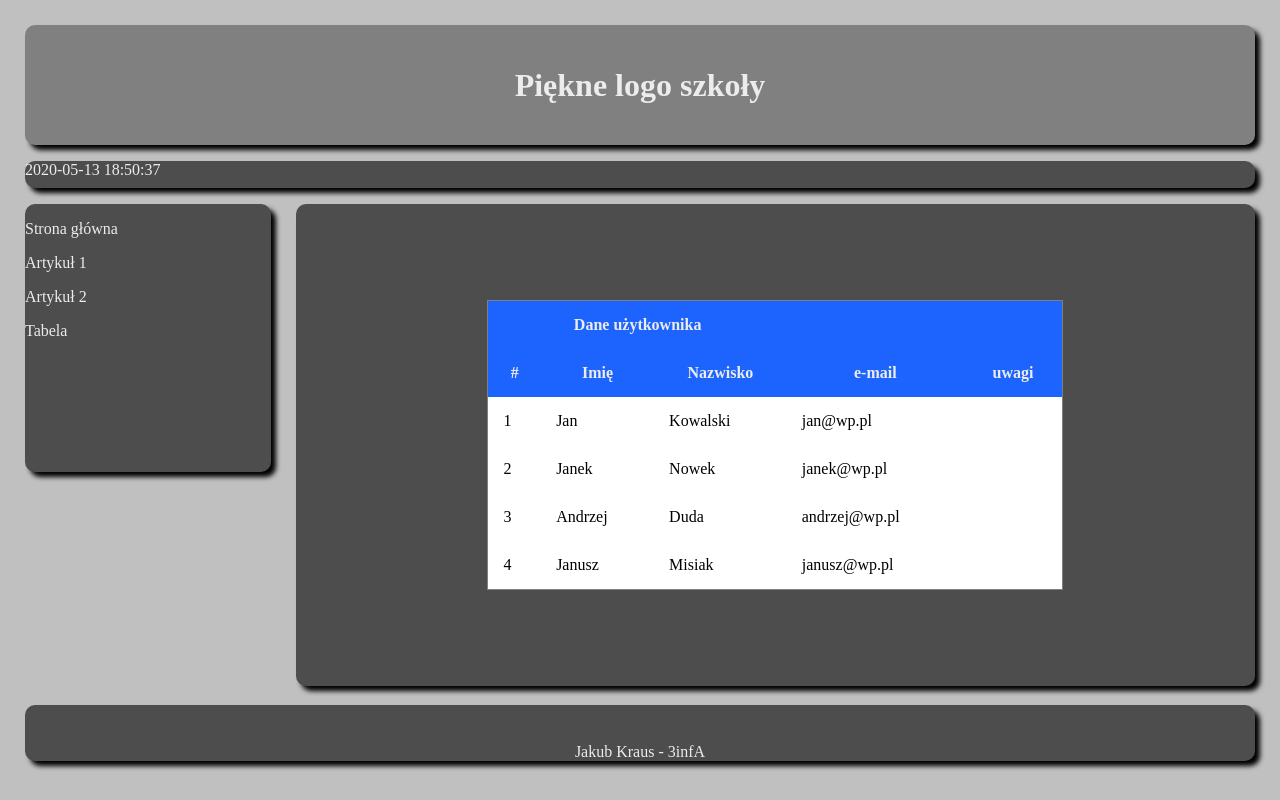
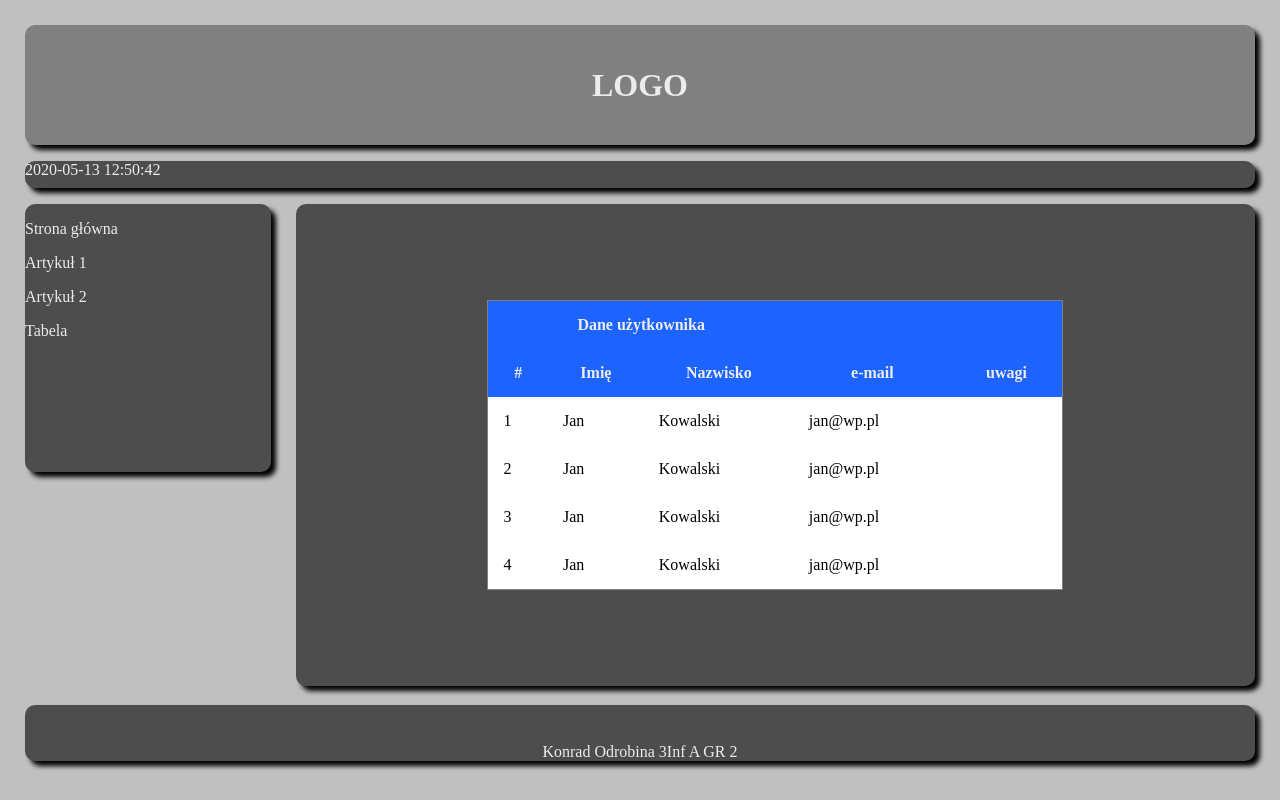
Before and after one commit to GtaVshop/WIAIKonradOdrobina, a plain HTML site: page tabela.html in a window 1280 px wide. Drawn offline with Linux system fonts and the light colour scheme.

Commit message:
Update tabela.html

```diff
--- a/tabela.html
+++ b/tabela.html
@@ -4,15 +4,15 @@
     <meta charset="UTF-8" />
     <meta name="viewport" content="width=device-width, initial-scale=1.0" />
     <link rel="stylesheet" href="css/style.css" />
-    <title>Loredolol</title>
+    <title>Konrad Odrobina</title>
   </head>
   <body class="flex">
     <header class="border flex">
-      <h1>Piękne logo szkoły</h1>
+      <h1>LOGO</h1>
     </header>
     <section class="middle flex">
       <div class="first border">
-        <p>2020-05-13 18:50:37</p>
+        <p>2020-05-13 12:50:42</p>
       </div>
       <div class="second border">
         <ul>
@@ -44,30 +44,30 @@
           </tr>
           <tr>
             <td>2</td>
-            <td>Janek</td>
-            <td>Nowek</td>
-            <td>janek@wp.pl</td>
+            <td>Jan</td>
+            <td>Kowalski</td>
+            <td>jan@wp.pl</td>
             <td></td>
           </tr>
           <tr>
             <td>3</td>
-            <td>Andrzej</td>
-            <td>Duda</td>
-            <td>andrzej@wp.pl</td>
+            <td>Jan</td>
+            <td>Kowalski</td>
+            <td>jan@wp.pl</td>
             <td></td>
           </tr>
           <tr>
             <td>4</td>
-            <td>Janusz</td>
-            <td>Misiak</td>
-            <td>janusz@wp.pl</td>
+            <td>Jan</td>
+            <td>Kowalski</td>
+            <td>jan@wp.pl</td>
             <td></td>
           </tr>
         </table>
       </div>
     </section>
     <footer class="border flex">
-      <p>Jakub Kraus - 3infA</p>
+      <p>Konrad Odrobina 3Inf A GR 2</p>
     </footer>
   </body>
 </html>
```
